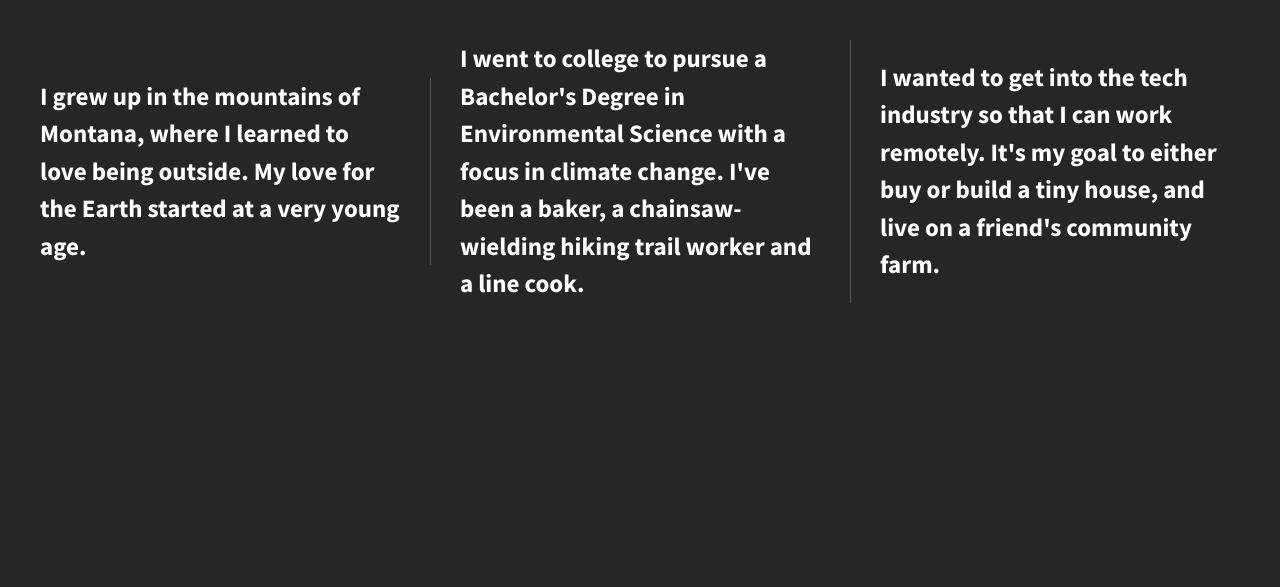
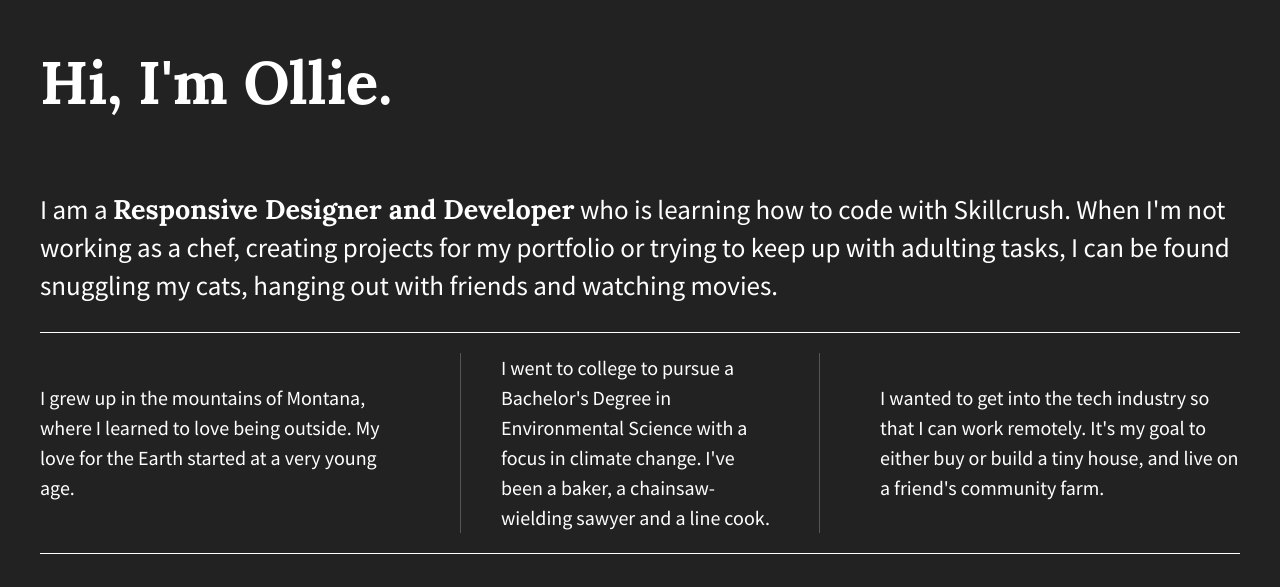
Before and after one commit to ollie-grove/206-divs-flexbox, a plain HTML site: page index.html in a window 1280 px wide. Drawn offline with nearby package versions, Linux system fonts and the light colour scheme.

Commit message:
Added personal details

```diff
--- a/css/main.css
+++ b/css/main.css
@@ -97,40 +97,69 @@ textarea {
 
 
 html {
-  background-color: #262626;
+  background-color: #222;
   height: 100%;
+  width: 100%;
 }
 
 body {
     font-family: 'Source Sans Pro', sans-serif;
-  padding: 2em;
+    padding: 0em 2em;
     font-size: 1.25em;
-  height: 100%;
+    color: #fff;
+    display: flex;
+    justify-content: center;
   }
 
-.wrapper {
-  /*add display:flex and set justify-content to space-between*/
-  font-weight: 700;
+  .flex-container {
     display: flex;
     flex-flow: row wrap;
     justify-content: space-between;
-  align-items: center;
+    max-width: 1200px;
   }
 
-.div-1, .div-2, .div-3 {
-  /*give the divs a width of 30%, add display:flex, set justify-content and align-items to center*/
+  p span {
+      font-family: 'Lora', sans-serif;
+  }
+
+header, footer {
+    display: flex;
+    justify-content: flex-start;
+    width: 100%;
+}
+
+header h1 {
+    font-family: 'Lora', sans-serif;
+    font-size: 3em;
+}
+
+main {
+    width: 100%;
+    display: flex;
+    justify-content: center;
+    border-bottom: 1px solid #fff;
+}
+
+main p {
+    font-size: 1.35em;
+}
+
+.flex-items {
     display: flex;
     justify-content: center;
     align-items: center;
-  color: #fff;
     line-height: 1.5em;
-  font-size: 1.25em;
-  background-color: #262626;
-  height: auto;
-  width: 30%;
+    font-size: 1em;
+    border-bottom: 1px solid #555;
 }
 
+footer {
+    border-top: 1px solid #fff;
+}
 
+footer i {
+    padding: 30px 20px 0 0;
+}
 
 
 /* ==========================================================================
@@ -213,6 +242,25 @@ body {
    Modify as content requires.
    ========================================================================== */
 
+   @media all and (max-width: 768px) {
+       body {
+           padding: 1em;
+       }
+   }
+
+   @media (min-width: 1200px) {
+       .flex-items {
+           flex-basis: 30%;
+           border-bottom: none;
+       }
+
+       #div-2 p {
+           border-left: 1px solid #555;
+           border-right: 1px solid #555;
+           padding: 0 40px;
+       }
+   }
+
    @media print,
        (-webkit-min-device-pixel-ratio: 1.25),
        (min-resolution: 1.25dppx),
@@ -226,16 +274,6 @@ body {
    http://www.phpied.com/delay-loading-your-print-css/
    ========================================================================== */
 
-   @media all and (min-width: 1200px) {
-       .div-1, .div-2, .div-3 {
-           flex-basis: 30%;
-       }
-
-       .div-1, .div-2 {
-           border-right: 1px solid #555;
-           padding-right: 30px;
-       }
-   }
 
    @media print {
     *,
--- a/index.html
+++ b/index.html
@@ -21,16 +21,31 @@
             <p class="browserupgrade">You are using an <strong>outdated</strong> browser. Please <a href="http://browsehappy.com/">upgrade your browser</a> to improve your experience.</p>
         <![endif]-->
 
-        <section class="wrapper">
-            <div class="div-1">
-                I grew up in the mountains of Montana, where I learned to love being outside. My love for the Earth started at a very young age.
+        <section class="flex-container">
+            <header>
+                <h1>Hi, I'm Ollie.</h1>
+            </header>
+            <main>
+                <p>I am a <span>Responsive Designer and Developer</span> who is learning how to code with Skillcrush. When I'm not working as a chef, creating projects for my portfolio or trying to keep up with adulting tasks, I can be found snuggling my cats, hanging out with friends and watching movies.</p>
+            </main>
+
+            <div id="div-1" class="flex-items">
+                <p>I grew up in the mountains of Montana, where I learned to love being outside. My love for the Earth started at a very young age.</p>
             </div>
-            <div class="div-2">
-                I went to college to pursue a Bachelor's Degree in Environmental Science with a focus in climate change. I've been a baker, a chainsaw-wielding hiking trail worker and a line cook.
+
+            <div id="div-2" class="flex-items">
+                <p>I went to college to pursue a Bachelor's Degree in Environmental Science with a focus in climate change. I've been a baker, a chainsaw-wielding sawyer and a line cook.</p>
             </div>
-            <div class="div-3">
-                I wanted to get into the tech industry so that I can work remotely. It's my goal to either buy or build a tiny house, and live on a friend's community farm.
+
+            <div id="div-3" class="flex-items">
+                <p>I wanted to get into the tech industry so that I can work remotely. It's my goal to either buy or build a tiny house, and live on a friend's community farm.</p>
             </div>
+
+            <footer>
+                <i class="fab fa-twitter"></i>
+                <i class="fab fa-linkedin"></i>
+                <i class="fab fa-pinterest"></i>
+            </footer>
         </section>
 
         <script src="https://ajax.googleapis.com/ajax/libs/jquery/1.11.3/jquery.min.js"></script>
```
Lines whose indentation alone changed are shown as unchanged.
